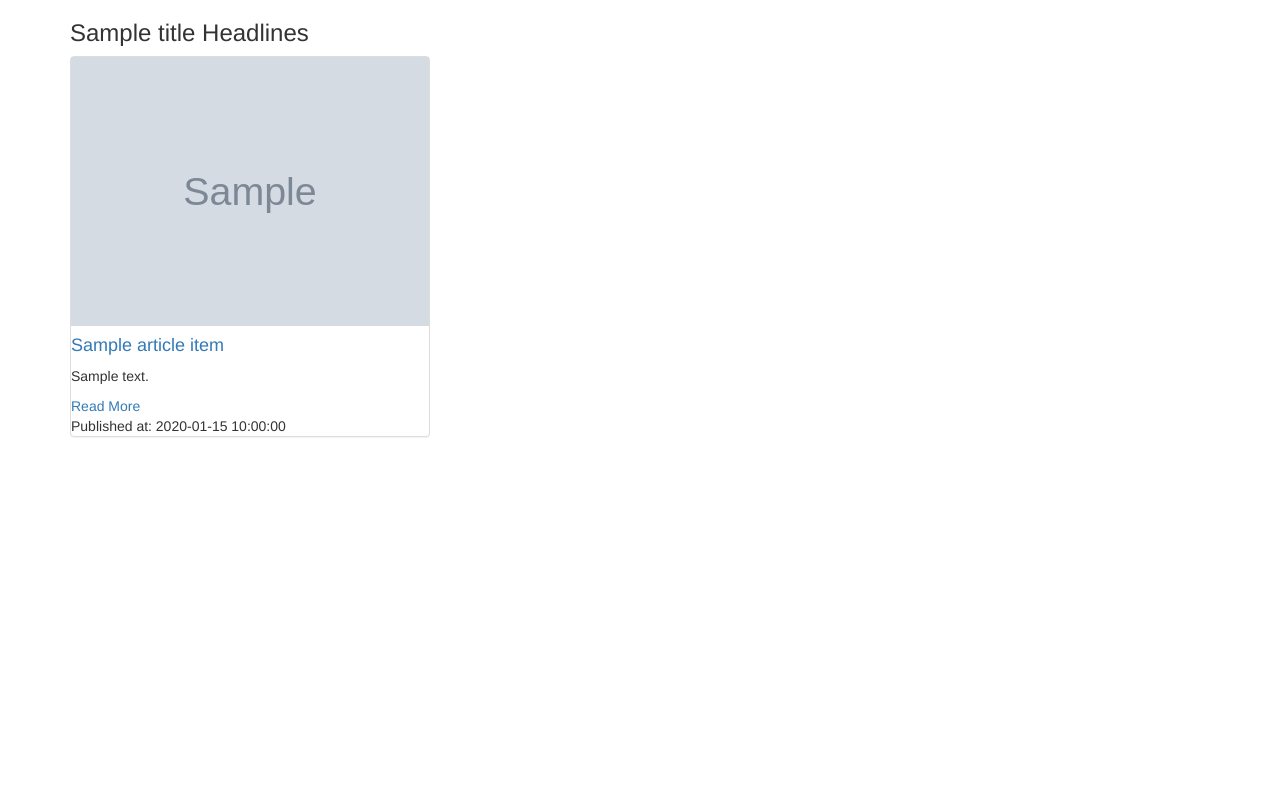
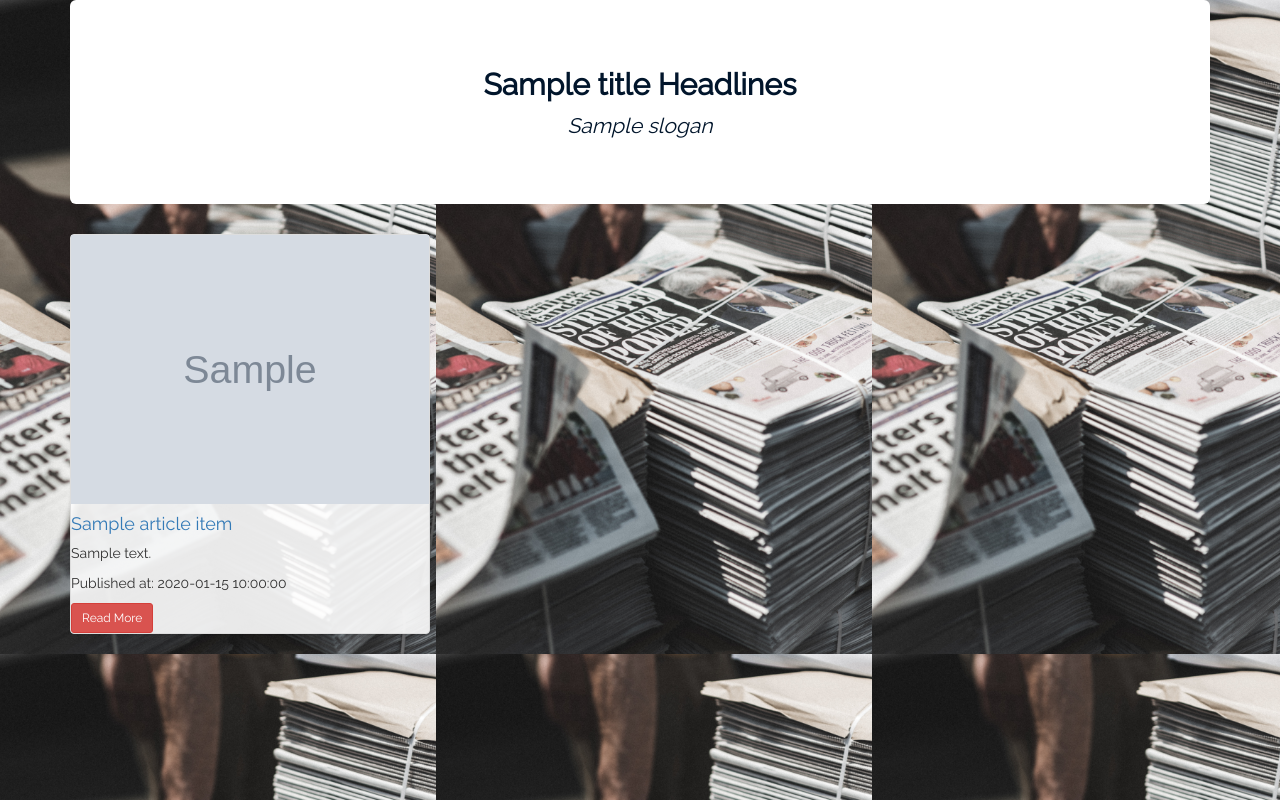
Before and after one commit to washucode/NewsApp, a Flask app: template app/templates/news.html in a window 1280 px wide. Run offline with Flask 2, Linux system fonts and the light colour scheme; the template is opened without the code that fills it: most values are stand-ins (such as "Sample title", 1, 10 or a date in 2020); grey boxes marked "Sample" are stand-in pictures; some libraries are stand-ins or nearby versions.

Commit message:
style news template

```diff
--- a/app/main/views.py
+++ b/app/main/views.py
@@ -25,6 +25,7 @@ def articles(id):
 	for source_item in sources:
 		if source == source_item.id:
 			title = source_item.name
+			slogan = source_item.description
 
 
-	return render_template('news.html',articles = articles,source=source,title=title)
+	return render_template('news.html',articles = articles,source=source,title=title,slogan=slogan)
--- a/app/request.py
+++ b/app/request.py
@@ -17,6 +17,7 @@ def configure_request(app):
 def news():
     source_url = base_news_url.format(api_key)
     my_sources = requests.get(source_url).json()
+
     my_results = my_sources['sources']
 
 
--- a/app/templates/news.html
+++ b/app/templates/news.html
@@ -1,31 +1,42 @@
 {% extends 'base.html'%}
-
+{% block styles%}
+    {{ super() }}
+    <link rel="stylesheet" href="{{url_for('static',filename='css/home.css')}}">
+{% endblock %}
 
 {% block content%}
 <div class="container">
 
-	<!-- Popular movie section  -->
-        <h3> {{title}} Headlines</h3>
+	<div class="jumbotron" style=" background-color:#ffffff;">
+
+			<h2 class = 'text-center' style="color:#01152B; font-weight: 600;" > {{title}} Headlines</h2>
+			<p class ='text-center' style="color:#01152B;"><i>{{slogan}}</i></p>
+	</div>
+
+
+
 	{% for article_item in articles | batch(3)%}
 
-	        <div class="row">
 
+
+
+    <div class ="row">
 			{% for article in article_item %}
-
 		<div class="col-md-4">
 			<div class="panel panel-default">
 
 				<a href="{{article.url}}" target="_blank">
 					<img src="{{article.urlToImage}}" alt="{{article.title}}" class="img-responsive" styles="height:30px">
 				</a>
+
 				<div class="caption">
 					<h4><a href="{{article.url}}" target="_blank">{{article.title |truncate(35)}}</a></h4>
 					<p>{{article.description | truncate(80)}}</p>
-						        <a href="{{article.url}}" target="_blank"> Read More</a>
+					<p>Published at: {{article.publishedAt}}</p>
+
 				</div>
 				<div class="footer">
-						      Published at: {{article.publishedAt}}
-
+					<a href="{{article.url}}" target="_blank" class ="btn btn-danger btn-sm" > Read More</a>
 				</div>
 			</div>
 
--- a/config.py
+++ b/config.py
@@ -2,7 +2,7 @@ import os
 
 
 class Config:
-    SEARCH_BASE_URL ='https://newsapi.org/v2/sources?language=en&category&apiKey={}'
+    SEARCHS_BASE_URL ='https://newsapi.org/v2/sources?language=en&category={}&apiKey={}'
     SOURCES_BASE_URL ='https://newsapi.org/v2/sources?language=en&apiKey={}'
     NEWSARTICLES_BASE_URL = 'https://newsapi.org/v2/everything?language=en&sources={}&apiKey={}'
     NEWS_API_KEY = os.environ.get('NEWS_API_KEY')
```
Lines whose indentation alone changed are shown as unchanged.
